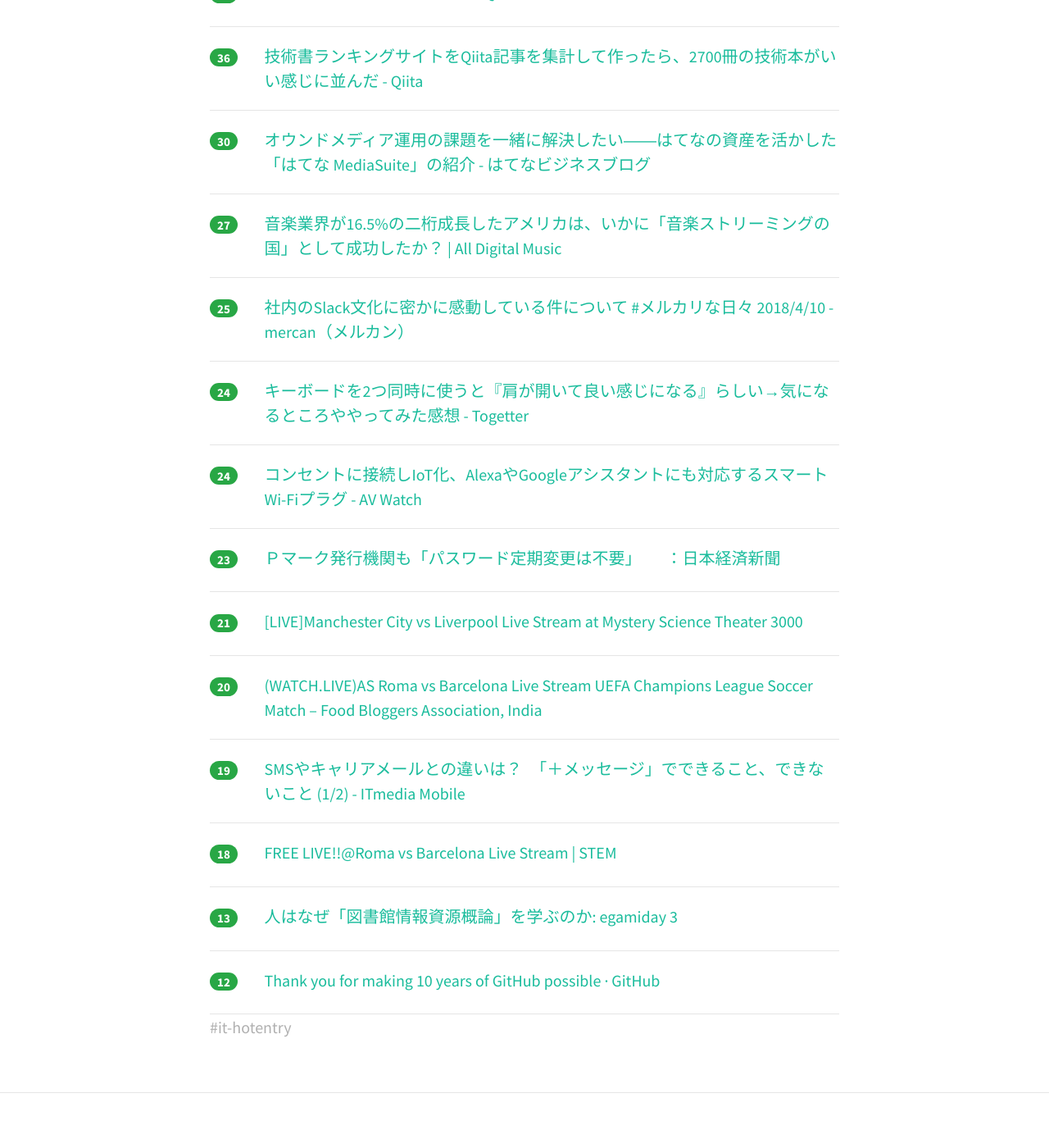
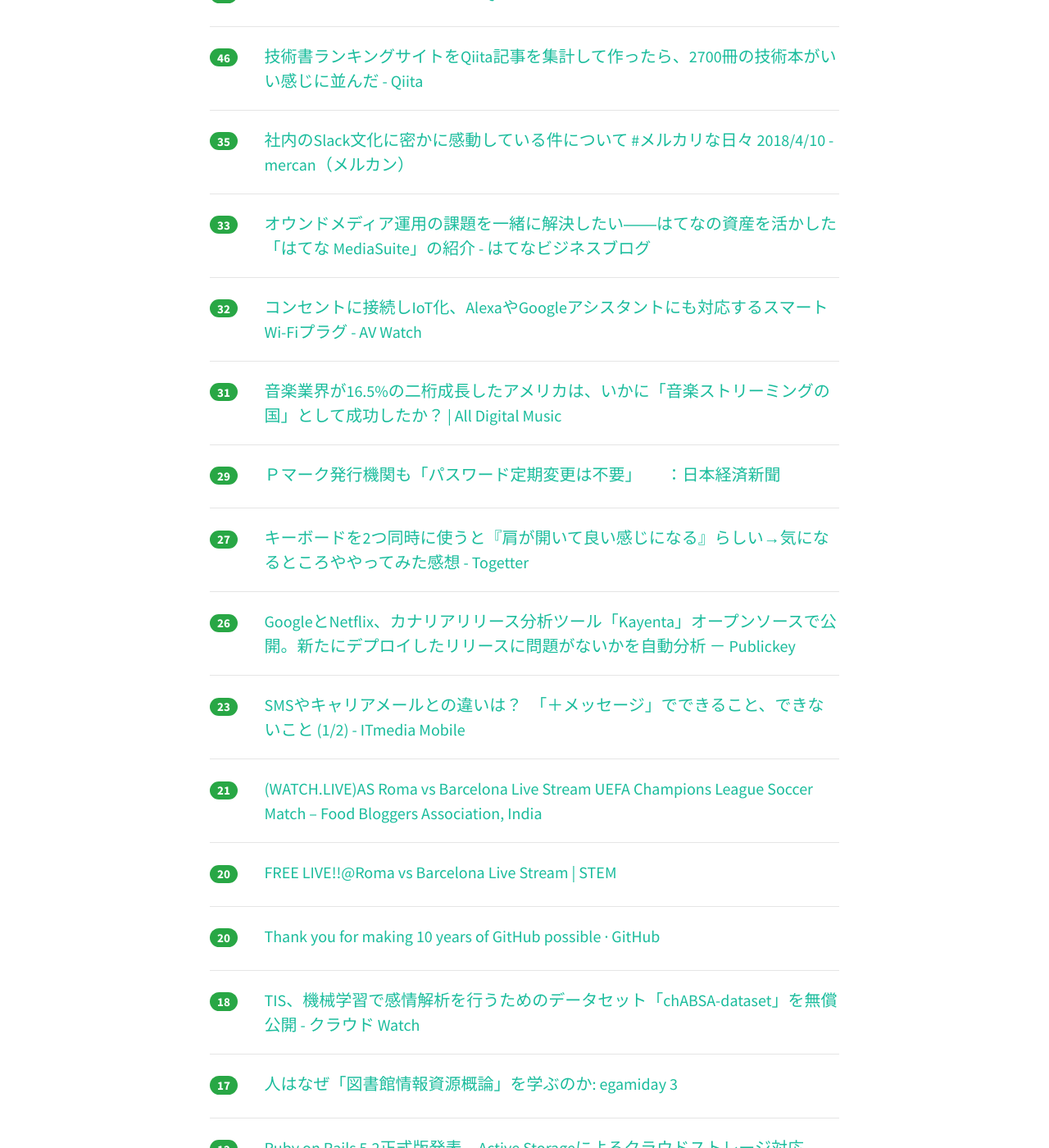
Before and after one commit to yatta47/hatena-matome-site, a Jekyll site: the page built from _posts/2018-04-11-hatena.md, in a window 1280 px wide and 1400 px high, scrolled down 419 px. Shown: the whole window at 82% size. Built offline with Jekyll 4.4.1, drawn with Linux system fonts in a browser that asks for light colours; nearby versions of some CDN libraries; some of the changed text lies outside the part shown.

Commit message:
Updated 2018-04-11

```diff
--- a/_posts/2018-04-11-hatena.md
+++ b/_posts/2018-04-11-hatena.md
@@ -1,78 +1,98 @@
 ---
 layout: post
 title:  "2018-04-11 はてぶIT"
-date:   2018-04-11 08:02:21
+date:   2018-04-11 09:02:40
 tags: [it-hotentry]
 ---
-14 件のデータあり
+18 件のデータあり
 
 <hr><div class="row">
-<div class="col-1"><span class="badge badge-pill badge-success h2">40</span></div>
+<div class="col-1"><span class="badge badge-pill badge-success h2">62</span></div>
 <div class="col-11"><a href='https://qiita.com/IshitaTakeshi/items/915de731d8081e711ae5' target='_blank'>SSDで道路の損傷を検出した - Qiita</a></div>
 </div>
 <hr>
 <div class="row">
-<div class="col-1"><span class="badge badge-pill badge-success h2">36</span></div>
+<div class="col-1"><span class="badge badge-pill badge-success h2">46</span></div>
 <div class="col-11"><a href='https://qiita.com/jabba/items/edefda09121877b79760' target='_blank'>技術書ランキングサイトをQiita記事を集計して作ったら、2700冊の技術本がいい感じに並んだ - Qiita</a></div>
 </div>
 <hr>
 <div class="row">
-<div class="col-1"><span class="badge badge-pill badge-success h2">30</span></div>
+<div class="col-1"><span class="badge badge-pill badge-success h2">35</span></div>
+<div class="col-11"><a href='http://mercan.mercari.com/entry/2018/04/10/163322' target='_blank'>社内のSlack文化に密かに感動している件について #メルカリな日々 2018/4/10 - mercan（メルカン）</a></div>
+</div>
+<hr>
+<div class="row">
+<div class="col-1"><span class="badge badge-pill badge-success h2">33</span></div>
 <div class="col-11"><a href='http://business.hatenastaff.com/entry/mediasuite' target='_blank'>オウンドメディア運用の課題を一緒に解決したい――はてなの資産を活かした「はてな MediaSuite」の紹介 - はてなビジネスブログ</a></div>
 </div>
 <hr>
 <div class="row">
-<div class="col-1"><span class="badge badge-pill badge-success h2">27</span></div>
+<div class="col-1"><span class="badge badge-pill badge-success h2">32</span></div>
+<div class="col-11"><a href='https://av.watch.impress.co.jp/docs/news/1116211.html' target='_blank'>コンセントに接続しIoT化、AlexaやGoogleアシスタントにも対応するスマートWi-Fiプラグ - AV Watch</a></div>
+</div>
+<hr>
+<div class="row">
+<div class="col-1"><span class="badge badge-pill badge-success h2">31</span></div>
 <div class="col-11"><a href='http://jaykogami.com/2018/04/15100.html' target='_blank'>音楽業界が16.5%の二桁成長したアメリカは、いかに「音楽ストリーミングの国」として成功したか？ | All Digital Music</a></div>
 </div>
 <hr>
 <div class="row">
-<div class="col-1"><span class="badge badge-pill badge-success h2">25</span></div>
-<div class="col-11"><a href='http://mercan.mercari.com/entry/2018/04/10/163322' target='_blank'>社内のSlack文化に密かに感動している件について #メルカリな日々 2018/4/10 - mercan（メルカン）</a></div>
+<div class="col-1"><span class="badge badge-pill badge-success h2">29</span></div>
+<div class="col-11"><a href='https://www.nikkei.com/article/DGXMZO29214870Q8A410C1CR8000/' target='_blank'>Ｐマーク発行機関も「パスワード定期変更は不要」　　：日本経済新聞</a></div>
 </div>
 <hr>
 <div class="row">
-<div class="col-1"><span class="badge badge-pill badge-success h2">24</span></div>
+<div class="col-1"><span class="badge badge-pill badge-success h2">27</span></div>
 <div class="col-11"><a href='https://togetter.com/li/1216873' target='_blank'>キーボードを2つ同時に使うと『肩が開いて良い感じになる』らしい→気になるところややってみた感想 - Togetter</a></div>
 </div>
 <hr>
 <div class="row">
-<div class="col-1"><span class="badge badge-pill badge-success h2">24</span></div>
-<div class="col-11"><a href='https://av.watch.impress.co.jp/docs/news/1116211.html' target='_blank'>コンセントに接続しIoT化、AlexaやGoogleアシスタントにも対応するスマートWi-Fiプラグ - AV Watch</a></div>
+<div class="col-1"><span class="badge badge-pill badge-success h2">26</span></div>
+<div class="col-11"><a href='http://www.publickey1.jp/blog/18/googlenetflixkayenta.html' target='_blank'>GoogleとNetflix、カナリアリリース分析ツール「Kayenta」オープンソースで公開。新たにデプロイしたリリースに問題がないかを自動分析 － Publickey</a></div>
 </div>
 <hr>
 <div class="row">
 <div class="col-1"><span class="badge badge-pill badge-success h2">23</span></div>
-<div class="col-11"><a href='https://www.nikkei.com/article/DGXMZO29214870Q8A410C1CR8000/' target='_blank'>Ｐマーク発行機関も「パスワード定期変更は不要」　　：日本経済新聞</a></div>
+<div class="col-11"><a href='http://www.itmedia.co.jp/mobile/articles/1804/10/news128.html' target='_blank'>SMSやキャリアメールとの違いは？　「＋メッセージ」でできること、できないこと (1/2) - ITmedia Mobile</a></div>
 </div>
 <hr>
 <div class="row">
 <div class="col-1"><span class="badge badge-pill badge-success h2">21</span></div>
-<div class="col-11"><a href='http://www.mst3k.com/manchestercityvsliverpoollivestream' target='_blank'>[LIVE]Manchester City vs Liverpool Live Stream at Mystery Science Theater 3000</a></div>
+<div class="col-11"><a href='http://thefbai.com/forums/topic/watch-liveas-roma-vs-barcelona-live-stream-uefa-champions-league-soccer-match-17/' target='_blank'>(WATCH.LIVE)AS Roma vs Barcelona Live Stream UEFA Champions League Soccer Match – Food Bloggers Association, India</a></div>
 </div>
 <hr>
 <div class="row">
 <div class="col-1"><span class="badge badge-pill badge-success h2">20</span></div>
-<div class="col-11"><a href='http://thefbai.com/forums/topic/watch-liveas-roma-vs-barcelona-live-stream-uefa-champions-league-soccer-match-17/' target='_blank'>(WATCH.LIVE)AS Roma vs Barcelona Live Stream UEFA Champions League Soccer Match – Food Bloggers Association, India</a></div>
+<div class="col-11"><a href='https://www.stem.org.uk/node/435012' target='_blank'>FREE LIVE!!@Roma vs Barcelona Live Stream | STEM</a></div>
 </div>
 <hr>
 <div class="row">
-<div class="col-1"><span class="badge badge-pill badge-success h2">19</span></div>
-<div class="col-11"><a href='http://www.itmedia.co.jp/mobile/articles/1804/10/news128.html' target='_blank'>SMSやキャリアメールとの違いは？　「＋メッセージ」でできること、できないこと (1/2) - ITmedia Mobile</a></div>
+<div class="col-1"><span class="badge badge-pill badge-success h2">20</span></div>
+<div class="col-11"><a href='https://github.com/ten' target='_blank'>Thank you for making 10 years of GitHub possible · GitHub</a></div>
 </div>
 <hr>
 <div class="row">
 <div class="col-1"><span class="badge badge-pill badge-success h2">18</span></div>
-<div class="col-11"><a href='https://www.stem.org.uk/node/435012' target='_blank'>FREE LIVE!!@Roma vs Barcelona Live Stream | STEM</a></div>
+<div class="col-11"><a href='https://cloud.watch.impress.co.jp/docs/news/1116199.html' target='_blank'>TIS、機械学習で感情解析を行うためのデータセット「chABSA-dataset」を無償公開 - クラウド Watch</a></div>
 </div>
 <hr>
 <div class="row">
-<div class="col-1"><span class="badge badge-pill badge-success h2">13</span></div>
+<div class="col-1"><span class="badge badge-pill badge-success h2">17</span></div>
 <div class="col-11"><a href='http://egamiday3.seesaa.net/article/458716536.html' target='_blank'>人はなぜ「図書館情報資源概論」を学ぶのか: egamiday 3</a></div>
 </div>
 <hr>
 <div class="row">
 <div class="col-1"><span class="badge badge-pill badge-success h2">12</span></div>
-<div class="col-11"><a href='https://github.com/ten' target='_blank'>Thank you for making 10 years of GitHub possible · GitHub</a></div>
+<div class="col-11"><a href='http://www.publickey1.jp/blog/18/ruby_on_rails_52active_storageredis.html' target='_blank'>Ruby on Rails 5.2正式版発表。Active Storageによるクラウドストレージ対応、Redisでのキャッシュ対応など － Publickey</a></div>
 </div>
 <hr>
+<div class="row">
+<div class="col-1"><span class="badge badge-pill badge-success h2">11</span></div>
+<div class="col-11"><a href='https://privacymark.jp/news/system/2018/0410.html' target='_blank'>制度関連のNEWS｜「JIS Q 15001:2006をベースにした個人情報保護マネジメントシステム実施のためのガイドライン-第2版-」の一部改訂について｜プライバシーマーク制度｜一般財団法人日本情報</a></div>
+</div>
+<hr>
+<div class="row">
+<div class="col-1"><span class="badge badge-pill badge-success h2">3</span></div>
+<div class="col-11"><a href='http://www.mst3k.com/manchestercityvsliverpoollivestream' target='_blank'>[LIVE]Manchester City vs Liverpool Live Stream at Mystery Science Theater 3000</a></div>
+</div>
+<hr>
```
